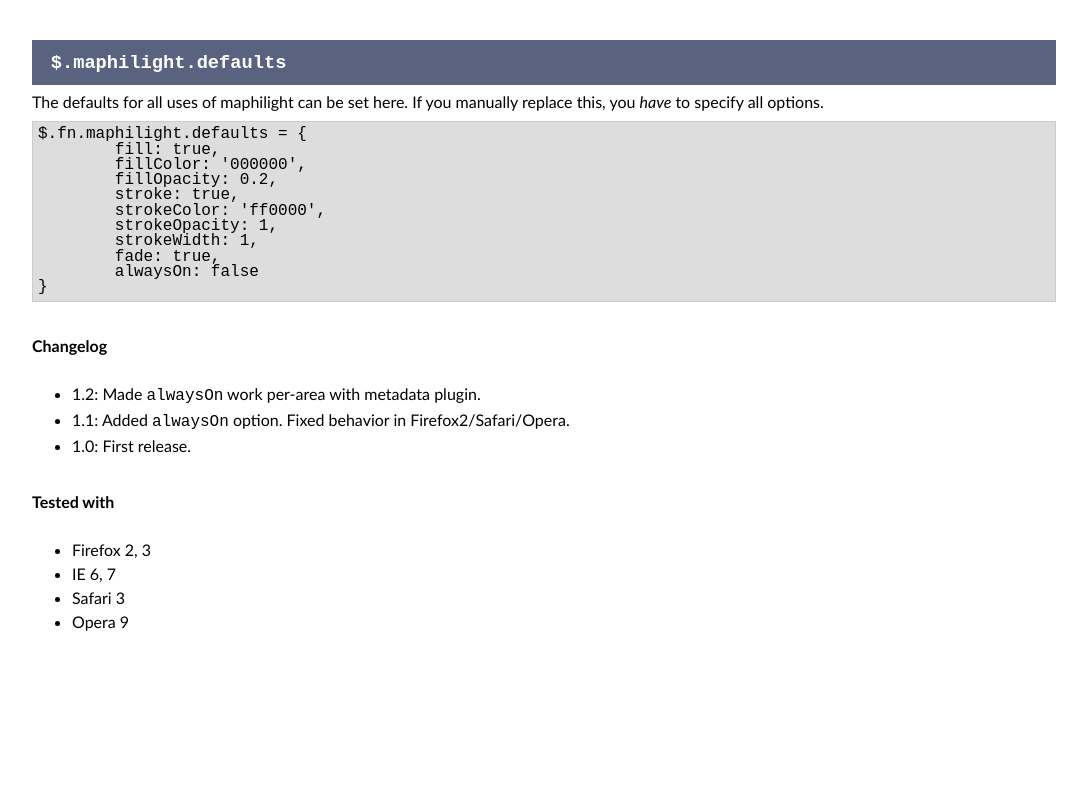
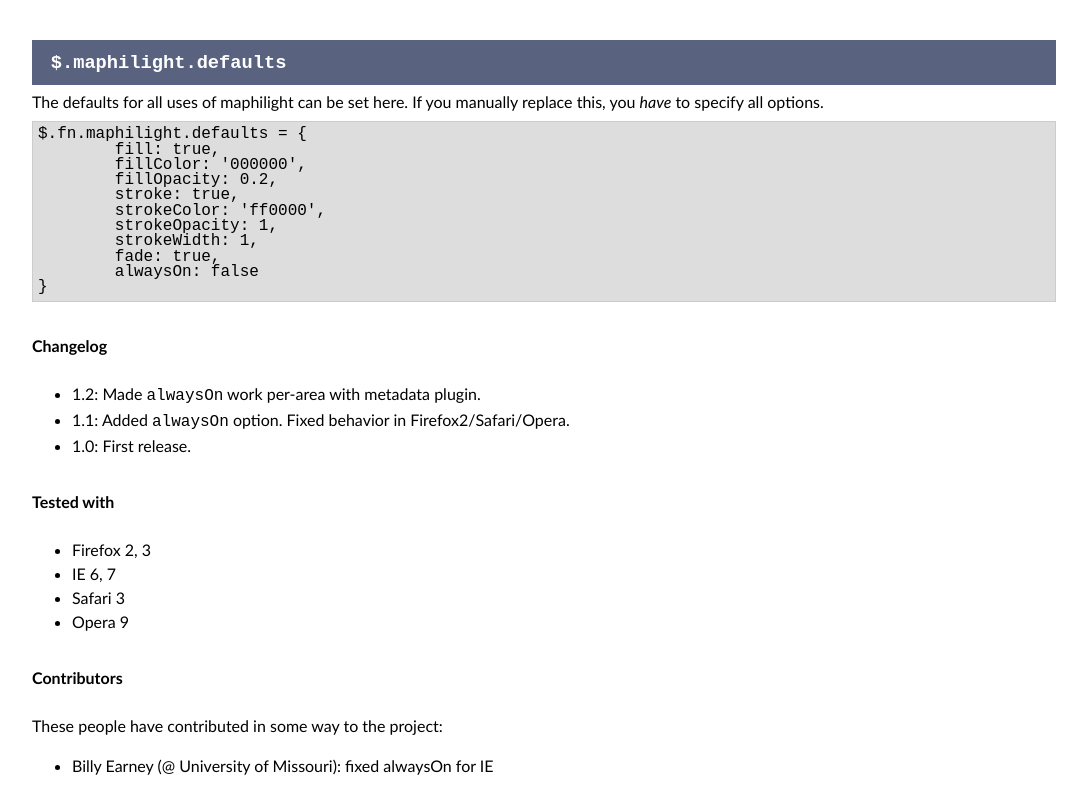
Before and after one commit to kemayo/maphilight, a plain HTML site: page docs/index.html in a window 1280 px wide. Shown: the part 832-1626 px from the top of the page, without its empty margins (96-1183 px from the left). Before the commit the page ends 1482 px from the top, so only its background shows below. Drawn offline with Linux system fonts and the light colour scheme.

Commit message:
Give Billy credit in the readme.

```diff
--- a/docs/index.html
+++ b/docs/index.html
@@ -155,5 +155,10 @@
 		<li>Safari 3</li>
 		<li>Opera 9</li>
 	</ul>
+	<h2>Contributors</h2>
+	These people have contributed in some way to the project:
+	<ul>
+		<li>Billy Earney (@ University of Missouri): fixed alwaysOn for IE</li>
+	</ul>
 </body>
 </html>
```
